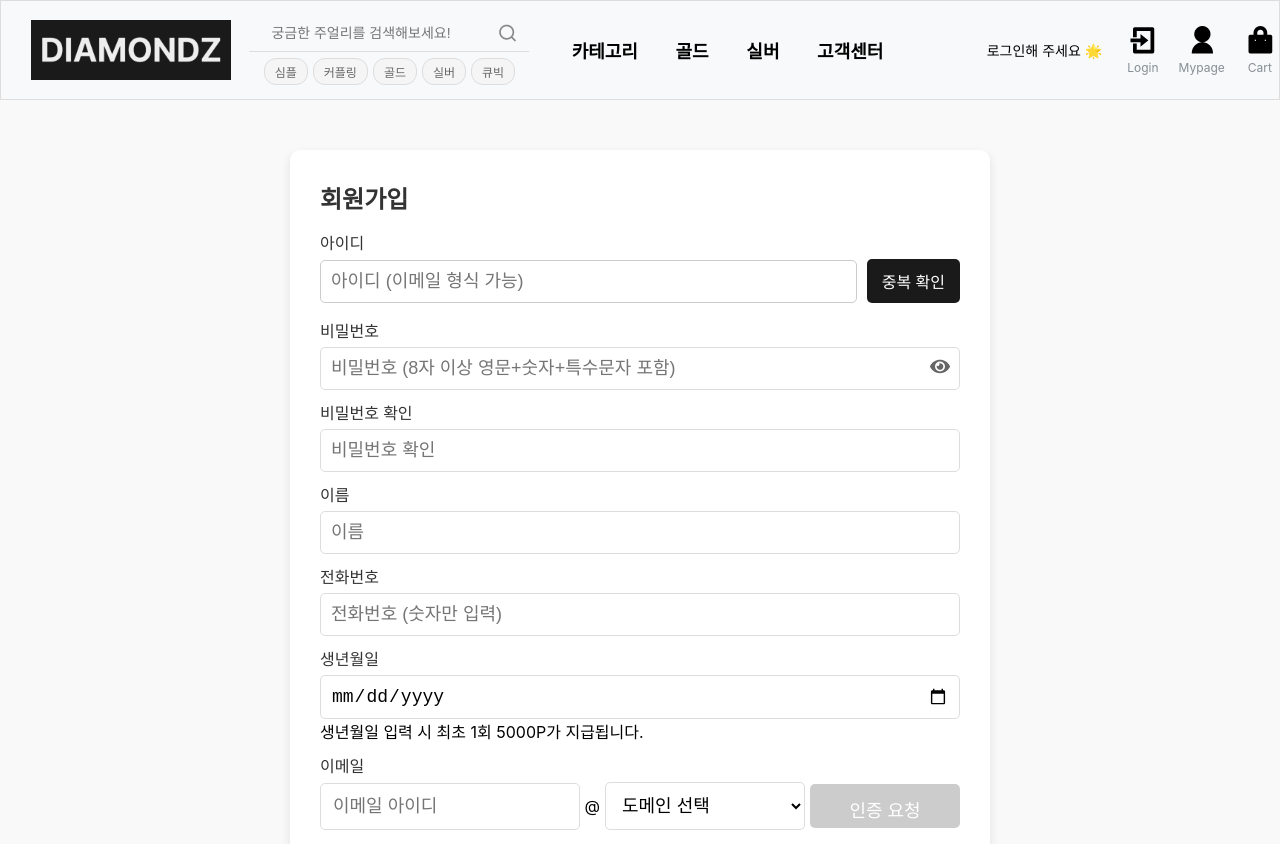
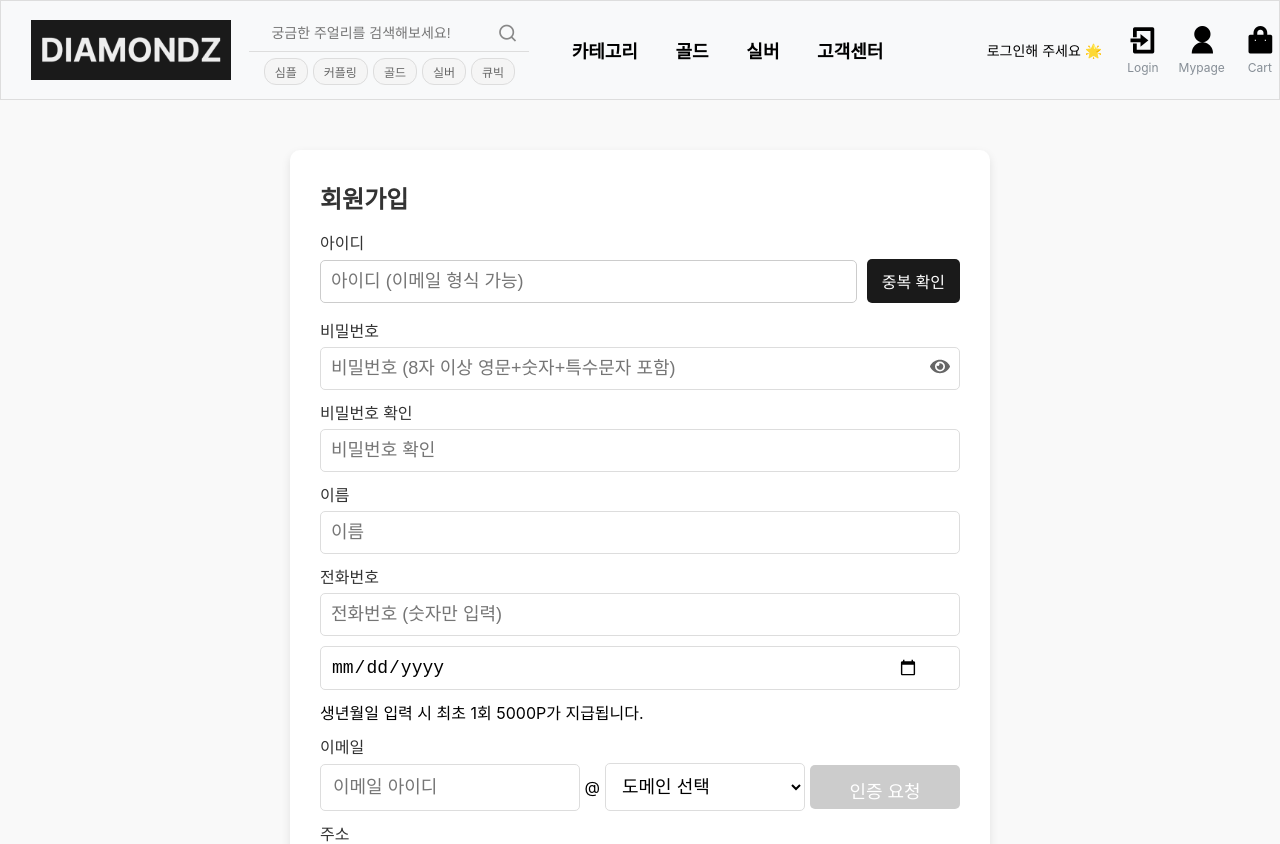
Before and after one commit to Team-Dia/TeamDia-Client, a React (Create React App) app: page /memberRegister in a window 1280 px wide. Shown: the top 844 px of the page. Built offline with nearby package versions, Linux system fonts and the light colour scheme; a web font is replaced by a local one.

Commit message:
미디어 쿼리 추가, 생일 검증 추가

```diff
--- a/src/Component/Member/MemberRegister.js
+++ b/src/Component/Member/MemberRegister.js
@@ -202,18 +202,49 @@ const MemberRegister = () => {
 
 
 
-    // 생년월일 입력 핸들러
     const handleBirthdateChange = (e) => {
         const birthdate = e.target.value;
-        const today = new Date().toISOString().split("T")[0]; // 현재 날짜 (YYYY-MM-DD)
+        const today = new Date();
+        const birthDateObj = new Date(birthdate);
 
-        if (birthdate > today) {
+        // ✅ 형식이 올바른지 확인
+        if (!/^\d{4}-\d{2}-\d{2}$/.test(birthdate)) {
+            setErrors({ ...errors, birthdate: "올바른 날짜 형식(YYYY-MM-DD)으로 입력하세요." });
+            return;
+        }
+
+        // ✅ 미래 날짜 입력 방지
+        if (birthDateObj > today) {
             setErrors({ ...errors, birthdate: "생년월일은 미래 날짜를 선택할 수 없습니다." });
-        } else {
-            setErrors({ ...errors, birthdate: "" });
-            setFormData({ ...formData, birthdate });
+            return;
         }
+
+        // ✅ 만 14세 미만 가입 불가 (현재 연도 기준)
+        let age = today.getFullYear() - birthDateObj.getFullYear();
+        const monthDiff = today.getMonth() - birthDateObj.getMonth();
+        const dayDiff = today.getDate() - birthDateObj.getDate();
+
+        // 생일이 지나지 않았다면, 나이에서 1 빼기
+        if (monthDiff < 0 || (monthDiff === 0 && dayDiff < 0)) {
+            age--;
+        }
+
+        if (age < 14) {
+            setErrors({ ...errors, birthdate: "만 14세 이상만 가입할 수 있습니다." });
+            return;
+        }
+
+        // ✅ 1920년 이전 출생년도 제한
+        if (birthDateObj.getFullYear() < 1920) {
+            setErrors({ ...errors, birthdate: "너무 오래된 연도를 입력하셨습니다. 1920년 이후 연도를 입력하세요." });
+            return;
+        }
+
+        // 🔥 모든 검증 통과 후, 오류 메시지 제거 및 상태 업데이트
+        setErrors({ ...errors, birthdate: "" });
+        setFormData({ ...formData, birthdate });
     };
+
 
     // 이메일 아이디 변경 핸들러
     const handleEmailIdChange = (e) => {
@@ -547,17 +578,27 @@ const handleSubmit = async (e) => {
                     </div>
                     {errors.memberPhone && <p className="register-error">{errors.memberPhone}</p>}
 
-                    <div>
-                        <label htmlFor="memberBirthdate" className="member-register-label">생년월일</label>
+                    <div className="birthdate-container">
                         <input
-                        type="date"
-                        name="birthdate"
-                        value={formData.birthdate}
-                        onChange={handleBirthdateChange}
-                        min="1920-01-01" max={new Date().toISOString().split("T")[0]} className="register-input"
+                            type="date"
+                            name="birthdate"
+                            value={formData.birthdate || ""}
+                            onChange={handleBirthdateChange}
+                            min="1920-01-01"
+                            max={new Date().toISOString().split("T")[0]}
+                            className="register-input"
                         />
-                        <p className="birthdate-info">생년월일 입력 시 최초 1회 5000P가 지급됩니다.</p>
+                        {formData.birthdate && (
+                            <button
+                                type="button"
+                                className="clear-birthdate-btn"
+                                onClick={() => setFormData({ ...formData, birthdate: "" })}
+                            >
+                                ❌
+                            </button>
+                        )}
                     </div>
+                    <p className="birthdate-info">생년월일 입력 시 최초 1회 5000P가 지급됩니다.</p>
                     {errors.birthdate && <p className="register-error">{errors.birthdate}</p>}
 
                     <div>
--- a/src/style/MemberRegister.css
+++ b/src/style/MemberRegister.css
@@ -112,6 +112,22 @@
   white-space: nowrap;
   font-size: 16px; /* ✅ 모든 버튼의 글자 크기를 동일하게 설정 */
 }
+
+/* ✅ 공통 버튼 스타일 (중복 확인 버튼과 동일하게 적용) */
+.search-btn {
+    flex: 0 0 auto;
+    max-width: 150px; /* 버튼이 너무 길어지지 않도록 제한 */
+    white-space: nowrap; /* 버튼 내용이 줄바꿈되지 않도록 */
+    padding: 10px 12px;
+    background-color: #1a1a1a;
+    color: white;
+    border: none;
+    border-radius: 5px;
+    cursor: pointer;
+    transition: background 0.3s ease-in-out;
+    font-size: 16px;
+}
+
 
 /* ✅ 버튼 호버 효과 */
 .check-btn:hover,
@@ -359,20 +375,47 @@
     background-color: #333;
   }
 
-  /* ✅ 우편번호 입력 필드 + 버튼 */
-  .zip-container {
+  .birthdate-container {
+    display: flex;
+    align-items: center;
+    position: relative;
+    width: 100%; /* 부모 컨테이너 너비 지정 */
+}
+
+.register-input {
+    flex: 1; /* 입력 필드가 가능한 한 넓게 차지 */
+    padding-right: 40px; /* 삭제 버튼과 겹치지 않도록 여백 추가 */
+}
+
+.clear-birthdate-btn {
+    background: none;
+    border: none;
+    cursor: pointer;
+    font-size: 16px;
+    color: #666;
+    margin-left: 10px; /* 입력 필드와 겹치지 않도록 여백 추가 */
+    transition: color 0.3s ease-in-out;
+}
+
+.clear-birthdate-btn:hover {
+    color: #333;
+}
+
+
+/* ✅ 우편번호 입력 필드 + 버튼 */
+.zip-container {
     display: flex;
     align-items: center;
     gap: 10px;
-  }
+    width: 100%;
+}
 
-  .zip-input {
+.zip-input {
     flex: 1;
     padding: 10px;
     border: 1px solid #ccc;
     border-radius: 5px;
-  }
-
+}
 
   /* ✅ 반응형 - 태블릿 (1023px 이하) */
 @media screen and (max-width: 1023px) {
```
